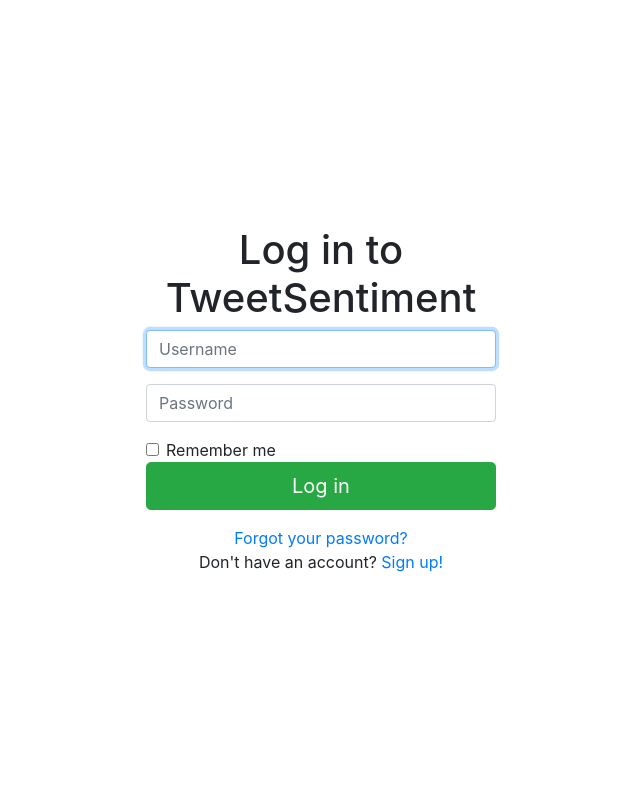
After one commit to jeristanus/OHSIHA, a Django app: template templates/account/login.html in a window 1280 px wide. The commit adds this page. Shown: the whole page, without its empty margins (319-959 px from the left). Run offline with Django 3.2, Linux system fonts and the light colour scheme; the template is opened without the code that fills it, so the values that code supplies are empty; some libraries are stand-ins or nearby versions.

Commit message:
Added a django-allauth based login/signup

```diff
--- a/harjoitustyo/urls.py
+++ b/harjoitustyo/urls.py
@@ -16,9 +16,11 @@ Including another URLconf
 
 from django.contrib import admin
 from django.urls import path, include
+from allauth import *
 
 urlpatterns = [
     path('admin/', admin.site.urls),
-    path('', include('guestbook.urls')),
-    path('sentiment/', include('tweetsentiment.urls'))
+    path('guestbook/', include('guestbook.urls')),
+    path('', include('tweetsentiment.urls')),
+    path('accounts/', include('allauth.urls')),
 ]
--- /dev/null
+++ b/templates/account/base.html
@@ -0,0 +1,30 @@
+{% load static %}
+<!DOCTYPE html>
+<html lang="en">
+
+<head>
+
+  <meta charset="utf-8">
+  <meta name="viewport" content="width=device-width, initial-scale=1, shrink-to-fit=no">
+  <meta name="description" content="">
+  <meta name="author" content="">
+
+  <title>TweetSentiment for OHSIHA</title>
+
+  <!-- Bootstrap core CSS -->
+  <link href="{% static "vendor/bootstrap/css/bootstrap.min.css" %}" rel="stylesheet">
+
+</head>
+
+<body>
+
+  {% block content %}
+  {% endblock %}
+
+  <!-- Bootstrap core JavaScript -->
+  <script src="{% static "vendor/jquery/jquery.min.js" %}"></script>
+  <script src="{% static "vendor/bootstrap/js/bootstrap.bundle.min.js" %}"></script>
+
+</body>
+
+</html>
--- /dev/null
+++ b/templates/account/login.html
@@ -0,0 +1,48 @@
+{% extends "account/base.html" %}
+{% block content %}
+
+  <div class="container" style="height:100vh;">
+    <div class="row align-items-center justify-content-center h-100">
+      <div class="col-md-4  ">
+        <div class="form-wrap">
+          <div style="text-align: center;">
+            <h1>Log in to TweetSentiment</h1>
+          </div>
+          {% if form.errors %}
+          <div class="alert alert-danger">
+            Your username and password didn't match.
+            Please try again.
+          </div>
+          {% endif %}
+
+          <form role="form" action="{% url 'account_login' %}" method="post" id="login" autocomplete="off">
+            {% csrf_token %}
+            <div class="form-group">
+              <label for="{{ form.login.id_for_label }}" class="sr-only">Username</label>
+              <input type="text" name="{{ form.login.name }}" id="{{ form.login.id_for_label }}" autofocus class="form-control" placeholder="Username" required>
+            </div>
+            <div class="form-group">
+              <label for="{{ form.password.id_for_label }}" class="sr-only">Password</label>
+              <input type="password" name="{{ form.password.name }}" id="{{ form.password.id_for_label }}" class="form-control" placeholder="Password" required>
+            </div>
+            <div class="form-check">
+              <input class="form-check-input" type="checkbox" value="" id="{{ form.remember.id_for_label }}">
+              <label class="form-check-label" for="{{ form.remember.id_for_label }}">Remember me</label>
+            </div>
+
+            <div class="form-group">
+              <input type="submit" id="btn-login" class="btn btn-success btn-lg btn-block" value="Log in">
+            </div>
+          </form>
+          <div style="text-align: center;">
+            <a href="#" class="forget">Forgot your password?</a>
+          </div>
+          <div style="text-align: center;">
+            Don't have an account? <a href="{% url 'account_signup'%}">Sign up!</a>
+          </div>
+        </div>
+      </div>
+    </div>
+  </div>
+
+{% endblock %}
```
Also changed, not shown: harjoitustyo/production_settings.py (+29 -0 lines), templates/account/signup.html (added, +40 -0 lines), tweetsentiment/templates/tweetsentiment/base.html (+8 -2 lines), tweetsentiment/templates/tweetsentiment/tweetsentiment.html (+4 -11 lines), tweetsentiment/views.py (+23 -10 lines), db.sqlite3 (deleted), 3 other files.
